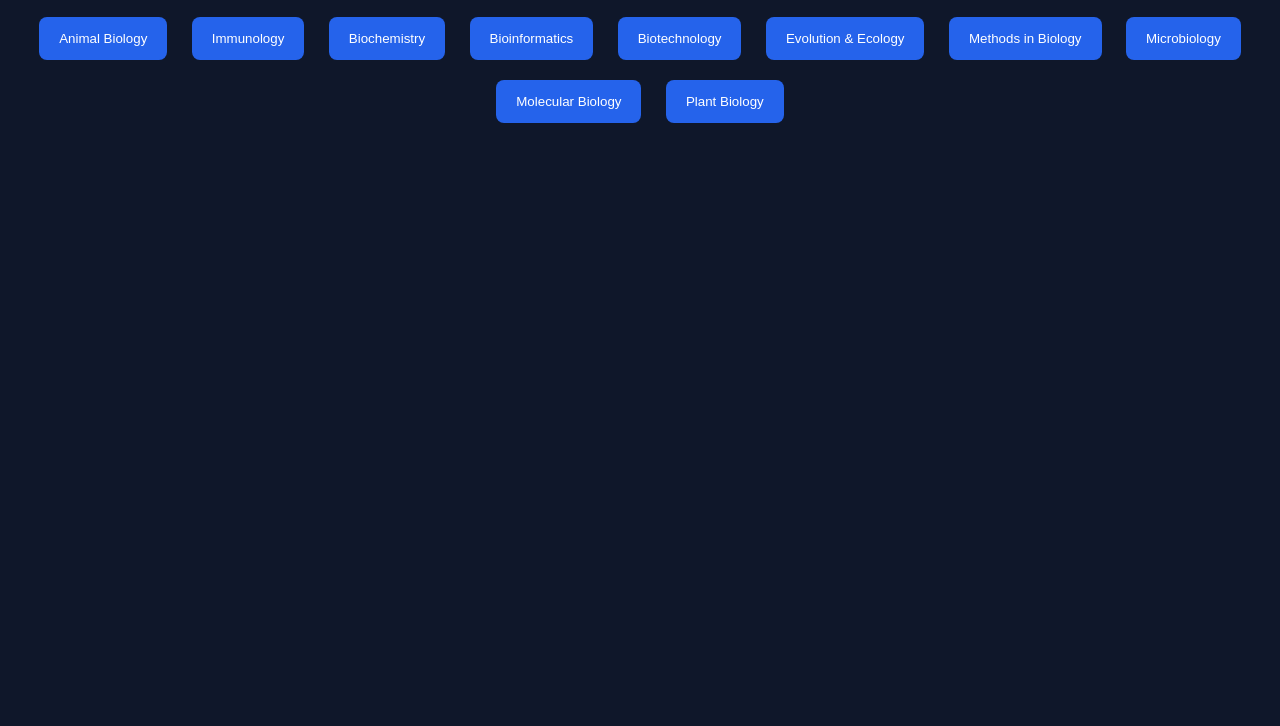
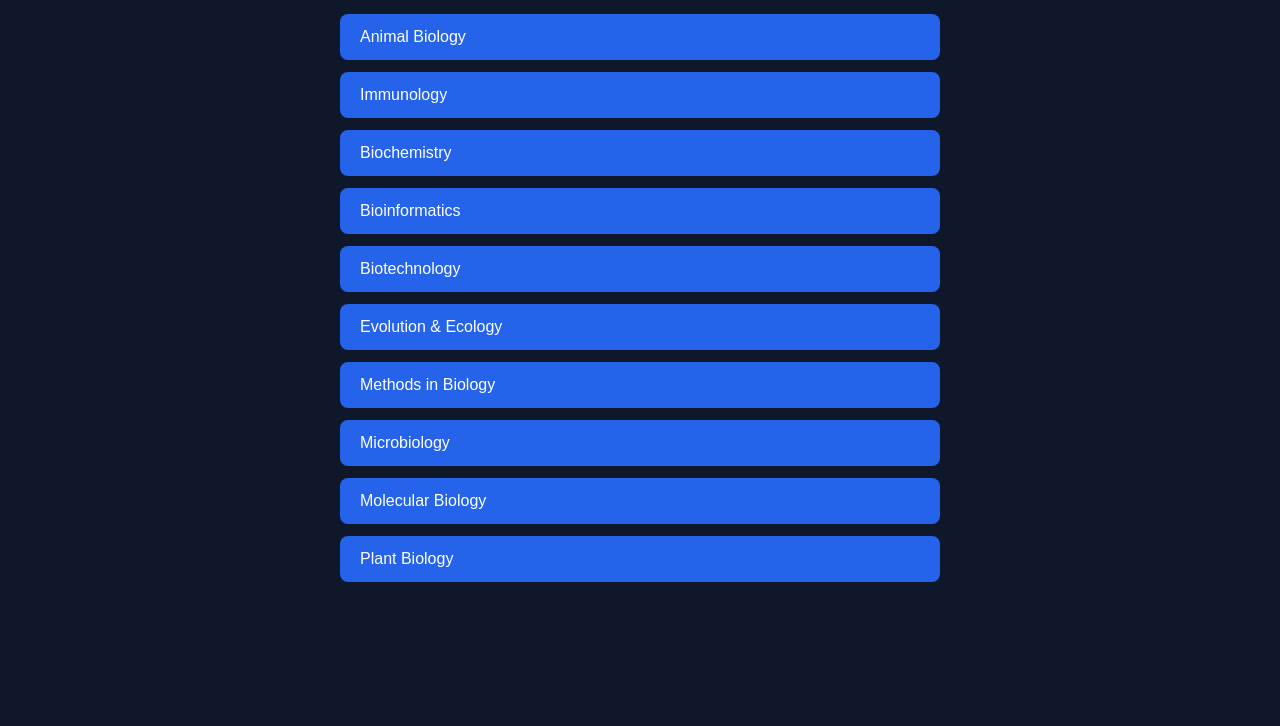
Before and after one commit to anujkumar389/video_player, a plain HTML site: page index.html in a window 1280 px wide. Shown: the part 74-800 px from the top of the page. Drawn offline with Linux system fonts and the light colour scheme.

Commit message:
vertical list

```diff
--- a/style.css
+++ b/style.css
@@ -3,19 +3,43 @@ body {
   background: #0f172a;
   color: white;
   text-align: center;
+  margin: 0;
+  padding: 0;
 }
 
+h1, h2 {
+  margin-top: 20px;
+}
+
+/* Container for topics & lectures */
+.topics, .lectures {
+  width: 100%;
+  max-width: 600px;
+  margin: 30px auto;
+  display: flex;
+  flex-direction: column;   /* 🔥 THIS MAKES IT VERTICAL */
+  gap: 12px;
+}
+
+/* Buttons */
 button {
   background: #2563eb;
   color: white;
   border: none;
-  padding: 14px 20px;
-  margin: 10px;
+  padding: 14px;
   border-radius: 8px;
+  font-size: 16px;
   cursor: pointer;
+  width: 100%;
+  text-align: left;
+  padding-left: 20px;
+  transition: 0.2s;
 }
 
-button:hover { background: #1d4ed8; }
+button:hover {
+  background: #1d4ed8;
+  transform: translateX(5px);
+}
 
 video {
   width: 90%;
```
